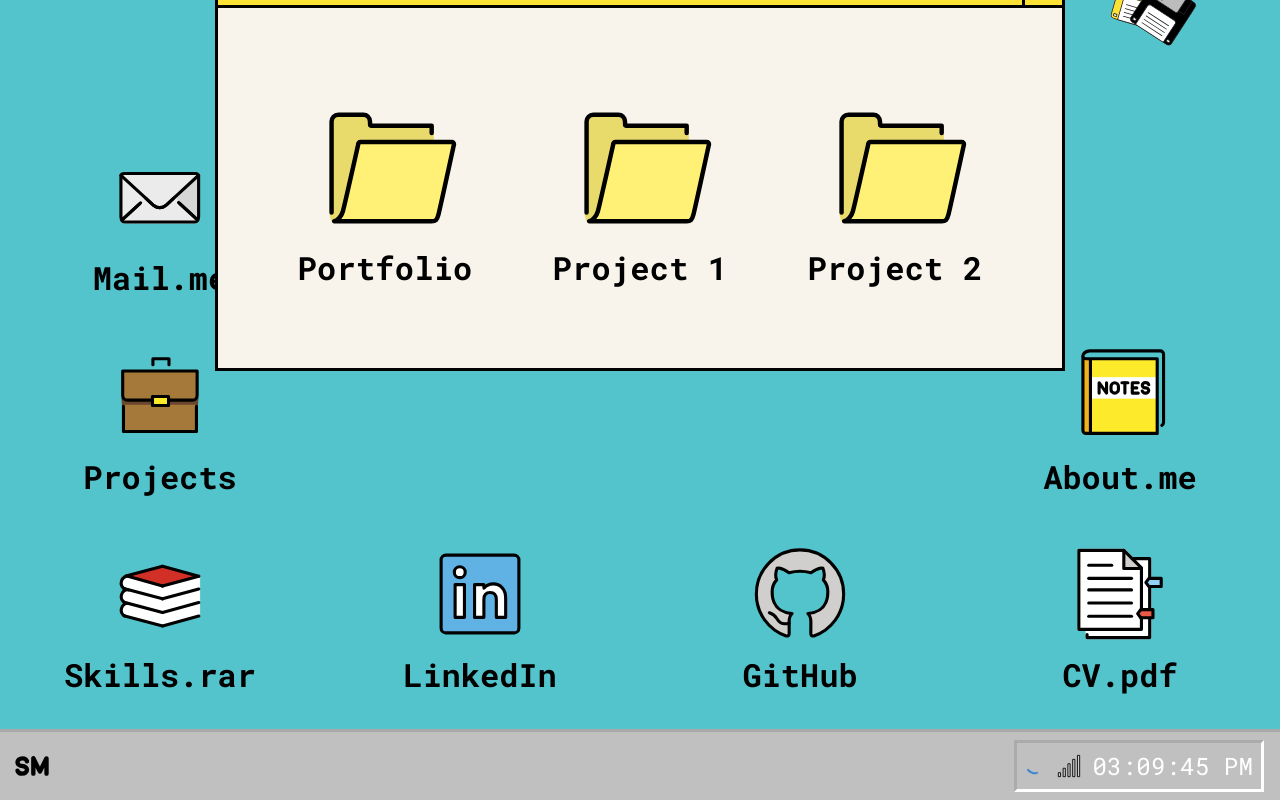
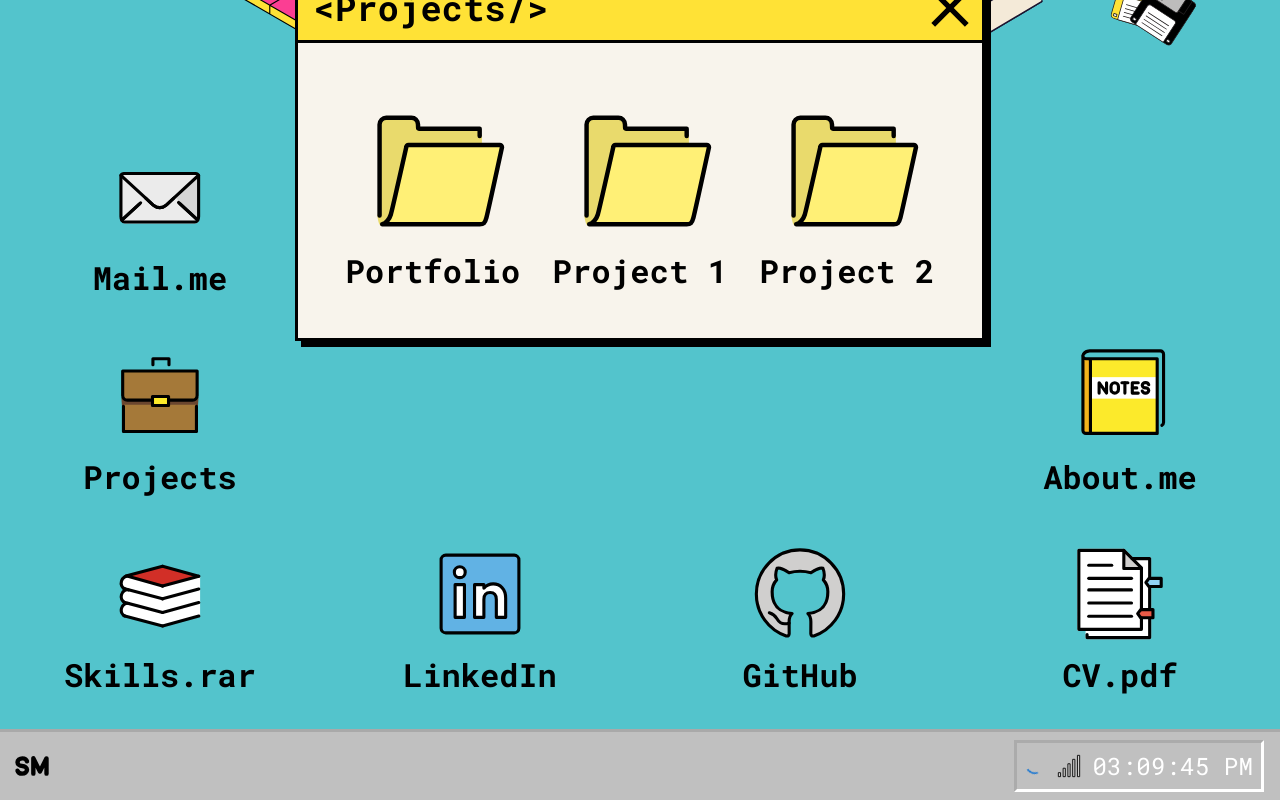
Before and after one commit to sagimartin/portfolio, a React (Vite) app in the folder Portfolio/: page / in a window 1280 px wide. Both pictures are taken after a click on the element "Projects". Shown: the part 667-1467 px from the top of the page. Built offline with nearby package versions, Linux system fonts and the light colour scheme; no server answers.

Commit message:
Implement ProjectPopup using MUI Modal

```diff
--- a/Portfolio/src/App.css
+++ b/Portfolio/src/App.css
@@ -17,6 +17,12 @@
   --secondary-font: "Roboto Mono", monospace;
 }
 
+.modal{
+  display: flex;
+  align-items: center;
+  justify-content: center;
+}
+
 @media (max-width: 420px) {
   .footer-container {
     padding: 0.25rem;
@@ -27,4 +33,22 @@
   .wifi-logo {
     width: 1.5rem;
   }
+
+  /* Projects */
+  .projects-list {
+    padding: 1rem;
+    gap: 1rem;
+  }
+  .folder-icon {
+    width: 3rem;
+    height: auto;
+  }
 }
+
+@media (max-width: 720px) {
+  /* Projects */
+  .folder-icon {
+    width: 5rem;
+    height: auto;
+  }
+}
--- a/Portfolio/src/components/DesktopUI.jsx
+++ b/Portfolio/src/components/DesktopUI.jsx
@@ -1,5 +1,5 @@
 import { useState } from 'react';
-import { Box, Typography, createTheme, responsiveFontSizes } from "@mui/material";
+import { Box, Typography, createTheme, responsiveFontSizes, Modal } from "@mui/material";
 import Footer from "./footer/Footer";
 
 import AboutPopup from "./about/AboutPopup";
@@ -20,7 +20,7 @@ import skillsIcon from "/assets/icons/skills.svg";
 import "./DesktopUI.css";
 
 export default function DesktopUI() {
-    const [showProjects, setShowProjects] = useState(false)
+    const [showProjectsModal, setShowProjectsModal] = useState(false);
     const [showSkills, setShowSkills] = useState(false)
     const [showAboutPopup, setShowAboutPopup] = useState(false);
 
@@ -30,8 +30,8 @@ export default function DesktopUI() {
         setShowAboutPopup(false);
     };
 
-    const handleProjectsClose = () => {
-        setShowProjects(false);
+    const handleProjectsModalOpen = () => {
+        setShowProjectsModal(true);
     };
 
     const handleSkillsClose = () => {
@@ -42,11 +42,16 @@ export default function DesktopUI() {
         <Box className="desktop-ui-container">
             <img src={hello} alt="hello svg" className="hello-image" />
             <Box className="content-container">
-                {showProjects && (
-                    <LayerPopup>
-                        <Projects onClose={handleProjectsClose} />
-                    </LayerPopup>
-                )}
+                <Modal
+                    className='modal'
+                    open={showProjectsModal}
+                    onClose={() => setShowProjectsModal(false)}
+                    aria-labelledby="projects-modal-title"
+                    aria-describedby="projects-modal-description"
+                    BackdropComponent={null}
+                >
+                    <Projects onClose={() => setShowProjectsModal(false)} />
+                </Modal>
                 {showSkills && (
                     <LayerPopup>
                         <Skills onClose={handleSkillsClose} />
@@ -74,7 +79,7 @@ export default function DesktopUI() {
                             Mail.me
                         </Typography>
                     </a></Box>
-                    <Box className="projects icon-box" onClick={() => setShowProjects(true)}>
+                    <Box className="projects icon-box" onClick={handleProjectsModalOpen}>
                         <img src={projectsIcon} alt="projects icon" className="icon" />
                         <Typography variant="h5" className="icon-text" fontFamily="var(--secondary-font)" fontWeight="600" theme={theme} sx={{
                             fontSize: {
--- /dev/null
+++ b/Portfolio/src/components/projects/ProjectPopup.css
@@ -0,0 +1,35 @@
+.project-popup-container {
+  padding: 1.5rem;
+  border: 3px solid ;
+  max-width: 90vw;
+  max-height: 90vh;
+  margin: auto;
+}
+
+.project-popup-header {
+  display: flex;
+  justify-content: space-between;
+  align-items: center;
+}
+
+.project-popup-image {
+  max-width: 90%;
+  margin: 1rem auto;
+}
+
+.project-popup-content {
+  display: flex;
+  flex-direction: column;
+}
+
+.skills-chip-list {
+  display: flex;
+  flex-wrap: wrap;
+  list-style: none;
+  margin: 1rem 0;
+}
+
+.projects-footer {
+  display: flex;
+  justify-content: space-between;
+}
--- /dev/null
+++ b/Portfolio/src/components/projects/ProjectPopup.jsx
@@ -0,0 +1,86 @@
+import { Box, Typography, Chip, Paper } from "@mui/material";
+import Divider from '@mui/material/Divider';
+import { styled } from "@mui/material/styles";
+import CloseIcon from '@mui/icons-material/Close';
+
+import "./ProjectPopup.css"
+
+const ProjectPopup = ({ project, onClose }) => {
+
+    const ListItem = styled('li')(({ theme }) => ({
+        margin: theme.spacing(0.5),
+    }));
+
+    const categoryColors = {
+        "languages": "var(--yellow-color)",
+        "frontend-libraries": "var(--magenta-color)",
+        "backend-libraries": "var(--green-color)",
+        "development": "var(--tale-color)",
+        "design": "var(--neon-color)",
+        "database": "var(--orange-color)",
+    };
+
+    return (
+        <Paper className="project-popup-container">
+            <Box className="project-popup-header">
+                <Typography variant="h4" fontFamily="var(--secondary-font)" fontWeight="600">
+                    {project.name}
+                </Typography>
+                <CloseIcon className="project-popup-close-button" onClick={onClose} sx={{
+                    fontSize: {
+                        xs: '3rem',
+                        sm: '3.5rem',
+                        md: '4.5rem',
+                        lg: '5rem',
+                        xl: '5.5rem',
+                    },
+                }} />
+            </Box>
+            <Divider sx={{ margin: "1rem 0", border: "3px solid black" }} />
+            <Box className="project-popup-content">
+                <Typography variant="body1" fontFamily="var(--secondary-font)" textAlign="justify">
+                    {project.description}
+                </Typography>
+                <img src={project.image} alt={project.name} className="project-popup-image" />
+                <Box className="skills-chip-list" component="ul">
+                    {Object.entries(project.skills).map(([category, skills], index) => (
+                        <ListItem key={index}>
+                            {skills.map((skill, skillIndex) => (
+                                <Chip
+                                    key={skillIndex}
+                                    label={skill}
+                                    sx={{
+                                        backgroundColor: categoryColors[category],
+                                        border: "3px solid black",
+                                        padding: ".5rem",
+                                        marginRight: ".5rem",
+                                        fontFamily: "var(--secondary-font)",
+                                        fontWeight: "600",
+                                        fontSize: {
+                                            xs: '1rem',
+                                            sm: '1.2rem',
+                                            md: '1.6rem',
+                                            lg: '2rem',
+                                            xl: '2.2rem',
+                                        },
+                                    }}
+                                />
+                            ))}
+                        </ListItem>
+                    ))}
+                </Box>
+                <Divider sx={{ margin: ".5rem 0", border: "1px solid black" }} />
+                <Box className="projects-footer">
+                    <Typography variant="body1" fontFamily="var(--secondary-font)" fontWeight="bold" >
+                        <a href={project.link} target="_blank" rel="noopener noreferrer" style={{ textDecoration: "none", color: "var(--blue-color)" }}>Go to page</a>
+                    </Typography>
+                    <Typography variant="body1" fontFamily="var(--secondary-font)" fontWeight="bold">
+                        <a href={project.repository} target="_blank" rel="noopener noreferrer" style={{ textDecoration: "none", color: "var(--magenta-color)" }}>GitHub repository</a>
+                    </Typography>
+                </Box>
+            </Box>
+        </Paper>
+    );
+}
+
+export default ProjectPopup;
--- a/Portfolio/src/components/projects/Projects.css
+++ b/Portfolio/src/components/projects/Projects.css
@@ -2,6 +2,7 @@
   background-color: var(--beige-color);
   margin: 0 auto;
   border: 3px solid black;
+  box-shadow: 6px 6px black;
   min-height: 30%;
   max-width: 90vw;
   display: flex;
@@ -36,10 +37,10 @@
 
 .projects-list {
   width: 100%;
-  padding: 5rem;
-  gap: 5rem;
+  padding: 3rem;
+  gap: 2rem;
   display: flex;
-  justify-content: space-evenly;
+  justify-content: space-between;
 }
 
 .project-box {
@@ -61,20 +62,3 @@
     color: var(--blue-color);
   }
 }
-
-@media (max-width: 720px) {
-  .folder-icon {
-    width: 5rem;
-    height: auto;
-  }
-}
-
-@media (max-width: 420px) {
-  .folder-icon {
-    width: 3rem;
-    height: auto;
-  }
-  .projects-list {
-    padding: 0.5rem;
-  }
-}
--- a/Portfolio/src/components/projects/Projects.jsx
+++ b/Portfolio/src/components/projects/Projects.jsx
@@ -1,16 +1,27 @@
 import { useState } from 'react';
-import { Box, Typography } from "@mui/material";
+import { Box, Typography, Modal } from "@mui/material";
+import CloseIcon from '@mui/icons-material/Close';
+
 import projectsData from '../../data/projects.json';
 import folder from "/assets/icons/folder.svg";
 
 import "./Projects.css";
 
+import ProjectPopup from './ProjectPopup';
+
 export default function Projects({ onClose }) {
     const [showProjects, setShowProjects] = useState(true);
+    const [selectedProject, setSelectedProject] = useState(null);
+    const [showProjectPopup, setShowProjectPopup] = useState(false);
 
-    const handleCloseProjects = () => {
-        setShowProjects(false);
-        onClose();
+    const handleProjectClick = (project) => {
+        setSelectedProject(project);
+        setShowProjectPopup(true);
+    };
+
+    const handleProjectPopupClose = () => {
+        setShowProjectPopup(false);
+        setSelectedProject(null);
     };
 
     return (
@@ -27,23 +38,22 @@ export default function Projects({ onClose }) {
                 }}>
                     {"<Projects/>"}
                 </Typography>
-                <Typography onClick={handleCloseProjects} variant="h4" fontFamily="var(--secondary-font)" fontWeight="600" className="projects-close-button" sx={{
+                <CloseIcon className="project-popup-close-button" onClick={onClose} sx={{
                     fontSize: {
-                        xs: '1.2rem',
-                        sm: '1.7rem',
-                        md: '2rem',
-                        lg: '2.2rem',
-                        xl: '2.2rem',
+                        xs: '2rem',
+                        sm: '2.5rem',
+                        md: '4rem',
+                        lg: '4rem',
+                        xl: '4rem',
                     },
-                }}>
-                    X
-                </Typography>
+                }} />
             </Box>
             <Box className="projects-list">
                 {projectsData.projects.map((project, index) => (
                     <Box
                         key={index}
                         className="project-box"
+                        onClick={() => handleProjectClick(project)}
                     >
                         <img src={folder} alt="folder icon" className="folder-icon" />
                         <Typography variant="h4" fontFamily="var(--secondary-font)" fontWeight="600" className="project-name" sx={{
@@ -60,6 +70,16 @@ export default function Projects({ onClose }) {
                     </Box>
                 ))}
             </Box>
+            <Modal
+                className='modal'
+                open={showProjectPopup}
+                onClose={handleProjectPopupClose}
+                aria-labelledby="project-modal-title"
+                aria-describedby="project-modal-description"
+                BackdropComponent={null}
+            >
+                <ProjectPopup project={selectedProject} onClose={handleProjectPopupClose} />
+            </Modal>
         </Box>
     );
 }
```
